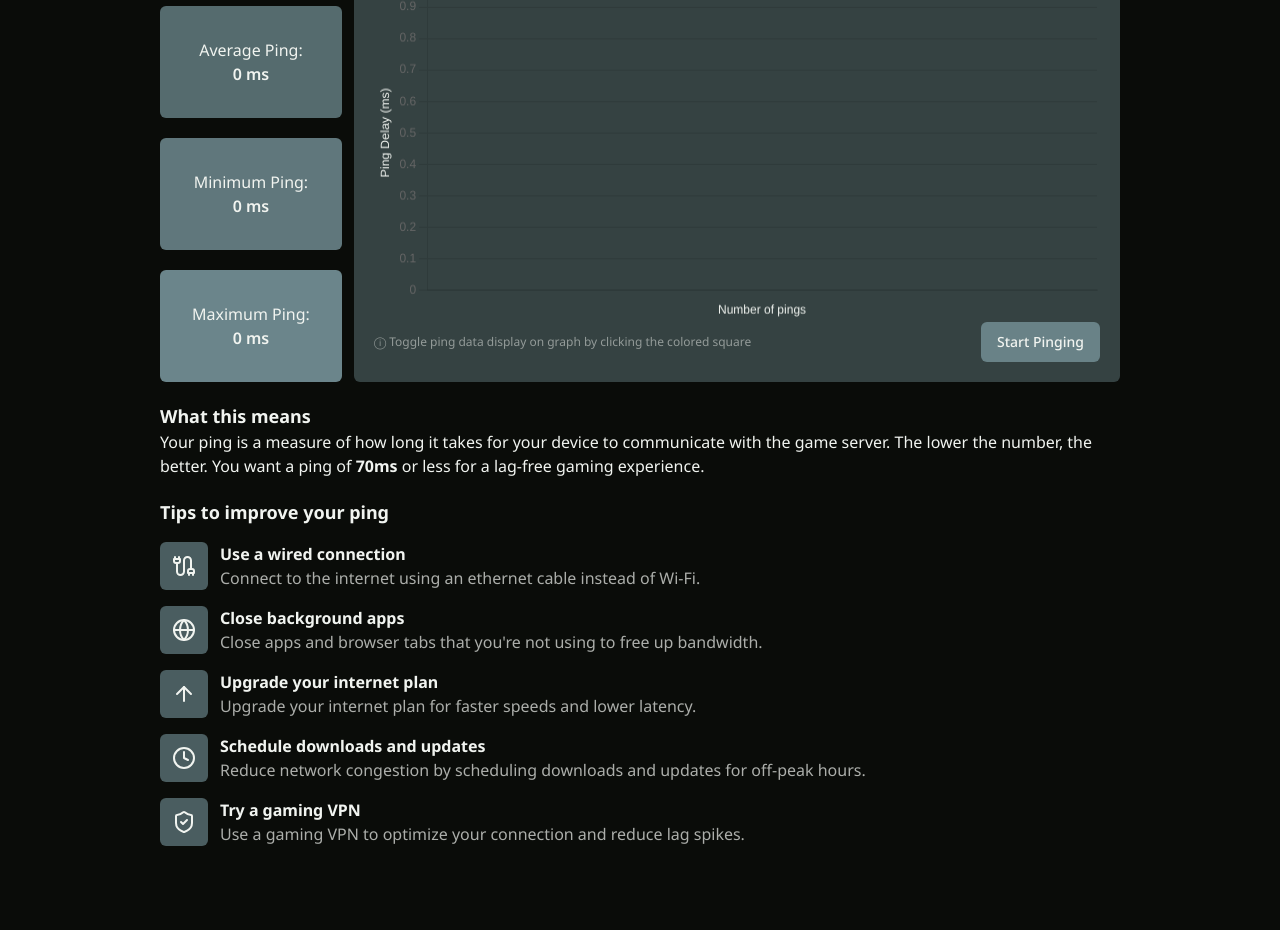
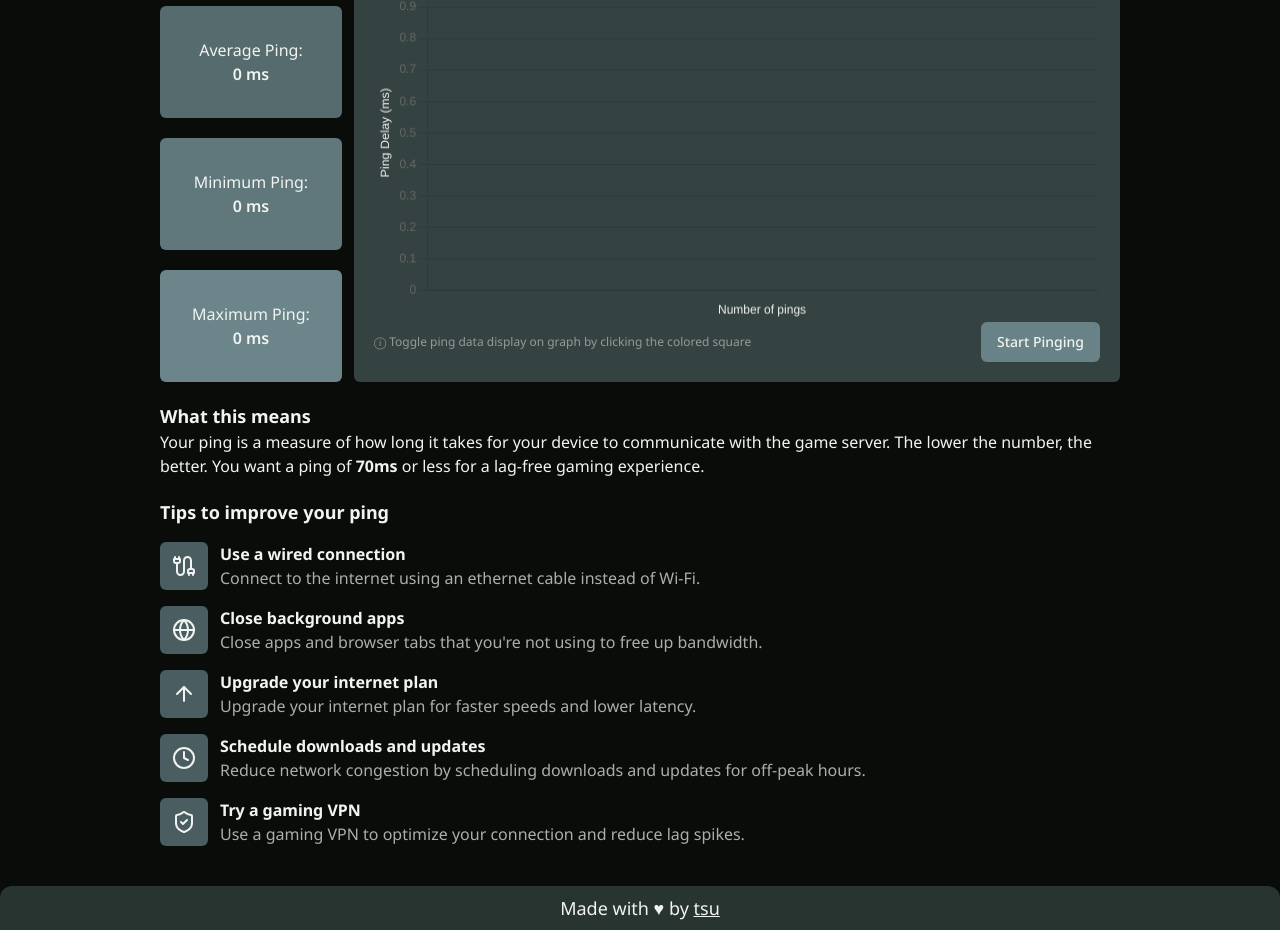
Before and after one commit to dot-tsu/laggy-or-not, an Astro site: page / in a window 1280 px wide. Shown: the part 186-1116 px from the top of the page. Before the commit the page ends 1052 px from the top, so only its background shows below. Built offline with nearby package versions, Linux system fonts and the light colour scheme; Astro itself is replaced by a stand-in of ours.

Commit message:
Add footer

```diff
--- a/src/layouts/Layout.astro
+++ b/src/layouts/Layout.astro
@@ -11,7 +11,7 @@ import "@fontsource-variable/noto-sans";
     <meta name="generator" content={Astro.generator} />
     <title>Laggy or Not</title>
   </head>
-  <body class="font-sans h-svh w-svw bg-background text-content">
+  <body class="font-sans h-svh max-w-svw bg-background text-content">
     <slot />
   </body>
 </html>
--- a/src/pages/index.astro
+++ b/src/pages/index.astro
@@ -3,6 +3,7 @@ import Layout from "../layouts/Layout.astro";
 import Ping from "@/sections/Ping.astro";
 import Header from "@/sections/Header.astro";
 import Info from "@/sections/Info.astro";
+import Footer from "@/sections/Footer.astro";
 ---
 
 <Layout>
@@ -11,6 +12,7 @@ import Info from "@/sections/Info.astro";
     <Ping />
     <Info />
   </main>
+  <Footer/>
 </Layout>
 
 <style></style>
--- /dev/null
+++ b/src/sections/Footer.astro
@@ -0,0 +1,13 @@
+---
+
+---
+
+<footer class="bg-secondary/50 text-center rounded-t-xl p-2 mt-5 text-lg">
+  <p>
+    Made with &hearts; by <a
+      href="tsuramii.github.io/tsuramii/"
+      class="underline underline-offset-1 hover:text-accent transition-colors"
+      >tsu</a
+    >
+  </p>
+</footer>
```
